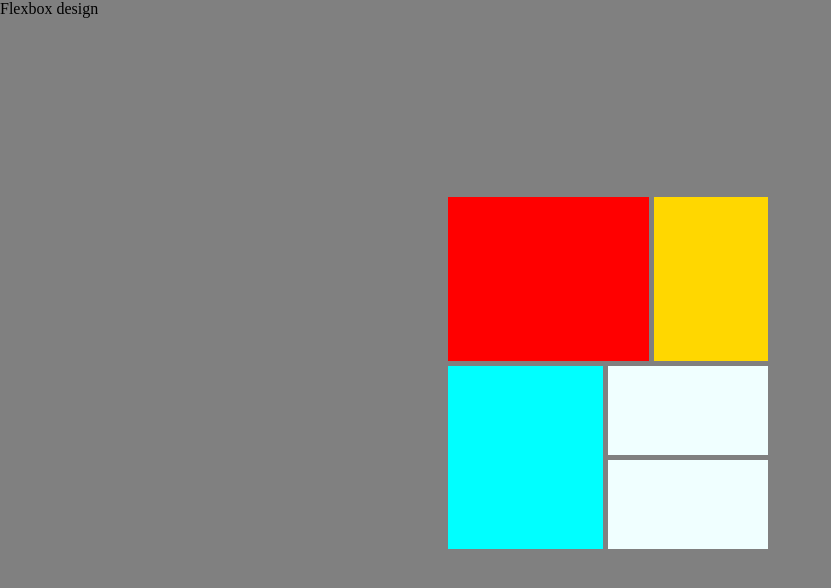
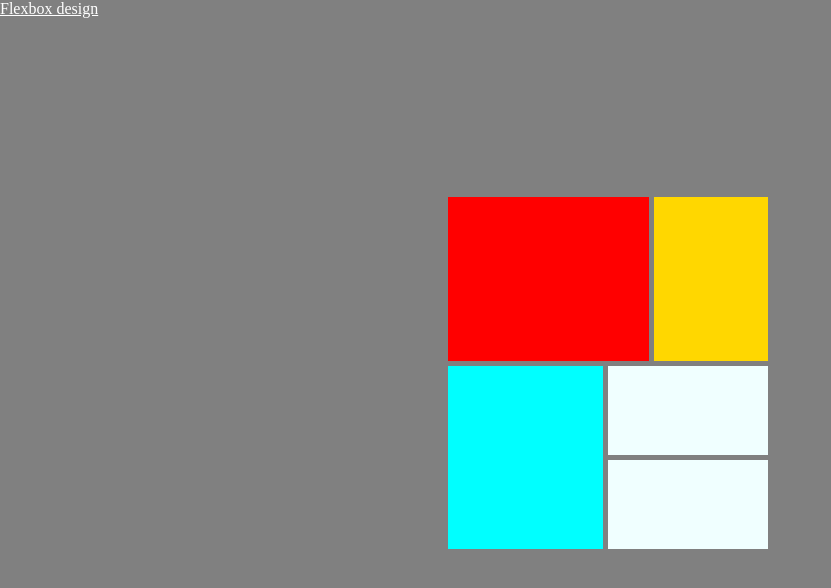
Before and after one commit to Smartbabbe/Css-flexbox, a plain HTML site: page grid.html in a window 1280 px wide. Shown: the whole page, without its empty margins (0-831 px from the left). Drawn offline with Linux system fonts and the light colour scheme.

Commit message:
Update grid.html

```diff
--- a/grid.html
+++ b/grid.html
@@ -8,7 +8,7 @@
     <link rel="stylesheet" href="grid.css">
 </head>
 <body>
-    <nav><a class="nav" href="index.html"></a>Flexbox design</nav>
+    <p><a href="/CSS flexbox/index.html">Flexbox design</a></p>
     <main>
         <div class="diva">a</div>
         <div class="divb">b</div>
```
